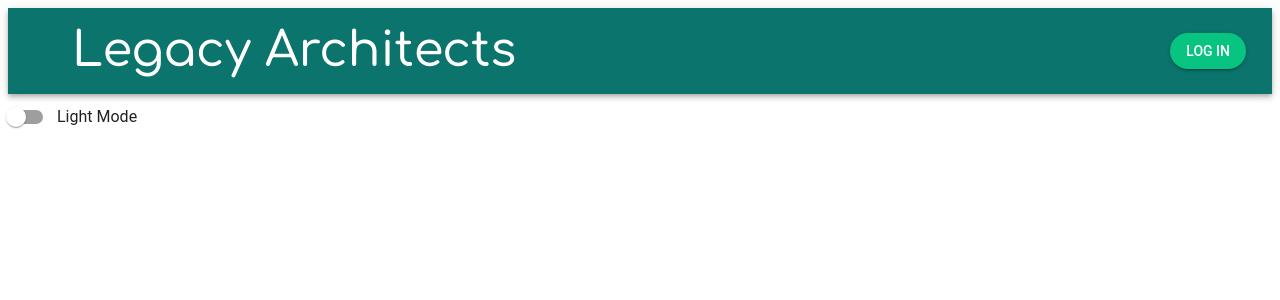
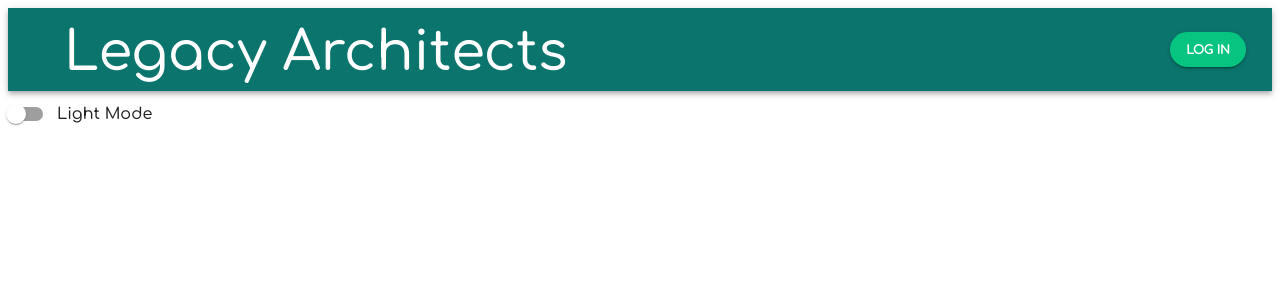
Before and after one commit to ionscion/p3-revolution, a React (Vite) app in the folder client/: page / in a window 1280 px wide. Shown: the top 300 px of the page. Built offline with nearby package versions, Linux system fonts and the light colour scheme.

Commit message:
final stylistic tweaks

```diff
--- a/client/src/components/Appbar.jsx
+++ b/client/src/components/Appbar.jsx
@@ -26,7 +26,7 @@ export default function ButtonAppBar() {
           >
             {/* <MenuIcon /> */}
           </IconButton>
-          <Typography variant="h2" component="div" sx={{ flexGrow: 1 }} style={{fontFamily: "Comfortaa", fontSize: "3em", padding:"10px"}}>
+          <Typography variant="h2" component="div" sx={{ flexGrow: 1 }} style={{fontSize: "3.4em", paddingTop:'8px'}}>
             Legacy Architects
           </Typography>
           {!isAuthenticated && <LoginButton/>}
--- a/client/src/components/Beneficiaries.jsx
+++ b/client/src/components/Beneficiaries.jsx
@@ -192,7 +192,7 @@ export default function Beneficiaries() {
   return (
     <Card>
       <CardHeader
-        subheader="This information can be edited"
+        subheader="This information can be edited."
         action={
           <Button style={{backgroundColor: "#0B746C", color: "white"}} variant="contained" onClick={handleOpenModal}>
             Add Beneficiary
--- a/client/src/components/ClientDataTable.jsx
+++ b/client/src/components/ClientDataTable.jsx
@@ -5,7 +5,7 @@ import { useOutletContext, Link, useNavigate } from "react-router-dom";
 
 const columns = [
   // { field: "id", headerName: "Id", width: 200 },
-  { field: "firstName", headerName: "First Name", width: 130 },
+  { field: "firstName", headerName: "First Name", width: 130, },
   { field: "middleName", headerName: "Middle Name", width: 130 },
   { field: "lastName", headerName: "Last Name", width: 130 },
   { field: "email", headerName: "E-Mail", width: 150 },
@@ -48,7 +48,7 @@ export default function DataTable() {
 
   return (
     <div style={{ height: 500, width: "100%" }}>
-      <Typography variant="h4">Client List</Typography>
+      <Typography variant="h4" style={{fontFamily:"Tahoma", fontSize: "29px", marginLeft:'10px', marginTop:'20px'}}>Client List</Typography>
       <DataGrid
         onRowClick={handleRowClick}
         onCellClick={handleRowClick}
@@ -57,6 +57,7 @@ export default function DataTable() {
         pageSize={5}
         rowsPerPageOptions={[5]}
         checkboxSelection
+        style={{margin:'10px'}}
       />
     </div>
   );
--- a/client/src/components/Dashboard.jsx
+++ b/client/src/components/Dashboard.jsx
@@ -12,6 +12,7 @@ import { Link } from "react-router-dom";
 import { useMutation } from "@apollo/client";
 import { CREATE_CLIENT } from "../utils/mutations";
 import IconButton from "./IconButton"
+
 
 
 export default function Dashboard() {
@@ -85,7 +86,7 @@ export default function Dashboard() {
         onClick={handleClick}
         variant="outlined"
         size="large"
-        style={{ marginTop: "10px", borderRadius: "8px", backgroundColor: "#0B746C", color: "white"}}
+        style={{ marginTop: "5px", borderRadius: "5px", backgroundColor: "#0B746C", color: "white", fontSize:'13px', fontWeight:'bold', paddingTop:'9px'}}
       >
         Dashboard
       </Button>
@@ -107,7 +108,7 @@ export default function Dashboard() {
             All Contacts
           </Link>
         </MenuItem>
-        <MenuItem style={{ fontFamily: "Comfortaa"}} onClick={handleOpenModal}>New Contact</MenuItem>
+        <MenuItem onClick={handleOpenModal}>New Contact</MenuItem>
         <MenuItem onClick={handleClose}>
           <Link to="/" style={{ textDecoration: "none", color: "inherit" }}>
             Home
@@ -127,7 +128,7 @@ export default function Dashboard() {
             minWidth: 400,
           }}
         >
-          <Typography style={{fontFamily: "Comfortaa"}} variant="h6" gutterBottom>
+          <Typography variant="h6" gutterBottom>
             New Contact
           </Typography>
           <form onSubmit={handleSubmitForm}>
--- a/client/src/components/login.jsx
+++ b/client/src/components/login.jsx
@@ -5,7 +5,7 @@ import { Button } from '@mui/material';
 const LoginButton = () => {
   const { loginWithRedirect } = useAuth0();
 
-  return <Button style={{backgroundColor: '#07C481', borderRadius: '25px', color: 'white'}} variant="contained" onClick={() => loginWithRedirect()}>Log In</Button>;
+  return <Button style={{backgroundColor: '#07C481', borderRadius: '25px', color: 'white', fontSize:'12px', fontWeight:'bold', paddingTop:'8px'}} variant="contained" onClick={() => loginWithRedirect()}>Log In</Button>;
 };
 
 export default LoginButton;
--- a/client/src/components/logout.jsx
+++ b/client/src/components/logout.jsx
@@ -6,7 +6,7 @@ const LogoutButton = () => {
   const { logout } = useAuth0();
 
   return (
-    <Button style={{backgroundColor: '#07C481', borderRadius: '25px', color: 'white'}} variant="contained" onClick={() => logout({ logoutParams: { returnTo: window.location.origin } })}>
+    <Button style={{backgroundColor: '#07C481', borderRadius: '25px', color: 'white', fontSize:'12px', fontWeight:'bold', paddingTop:'8px'}} variant="contained" onClick={() => logout({ logoutParams: { returnTo: window.location.origin } })}>
       Log Out
     </Button>
   );
--- a/client/src/routes/ClientDetails.jsx
+++ b/client/src/routes/ClientDetails.jsx
@@ -168,14 +168,13 @@ export const ClientProfileDetails = () => {
       </Box>
       <TabPanel value={tabValue} index={0}>
         <Card>
-          <CardHeader subheader="This information can be edited" />
+          <CardHeader subheader="This information can be edited." style={{marginBottom:'20px'}}/>
           <CardContent sx={{ pt: 0 }}>
             <Box sx={{ m: -1.5 }}>
               <Grid container spacing={3}>
                 <Grid xs={12} md={6}>
                   <TextField
                     fullWidth
-                    helperText="Please specify the first name"
                     label="First Name"
                     name="firstName"
                     onChange={handleChange}
--- a/client/src/routes/root.jsx
+++ b/client/src/routes/root.jsx
@@ -7,6 +7,7 @@ import { Outlet } from "react-router-dom";
 import { useTheme, ThemeProvider, createTheme } from "@mui/material/styles";
 import { Switch, FormControlLabel } from "@mui/material";
 import CssBaseline from "@mui/material/CssBaseline";
+import '../styles/style.css';
 
 
 
@@ -46,7 +47,7 @@ function Root() {
     },
     typography: {
       // Add specific typography styles for dark mode
-      fontFamily: "Roboto, sans-serif",
+      fontFamily: "Comfortaa",
       fontWeight: 400,
       h1: {
         fontSize: "2rem",
@@ -63,6 +64,8 @@ function Root() {
           root: {
             backgroundColor: darkMode ? "#333" : "#F5F5F5",
             color: darkMode ? "#FFF" : "#000",
+            fontWeight: 'bold',
+            fontSize: '12px',
           },
         },
       },
```
